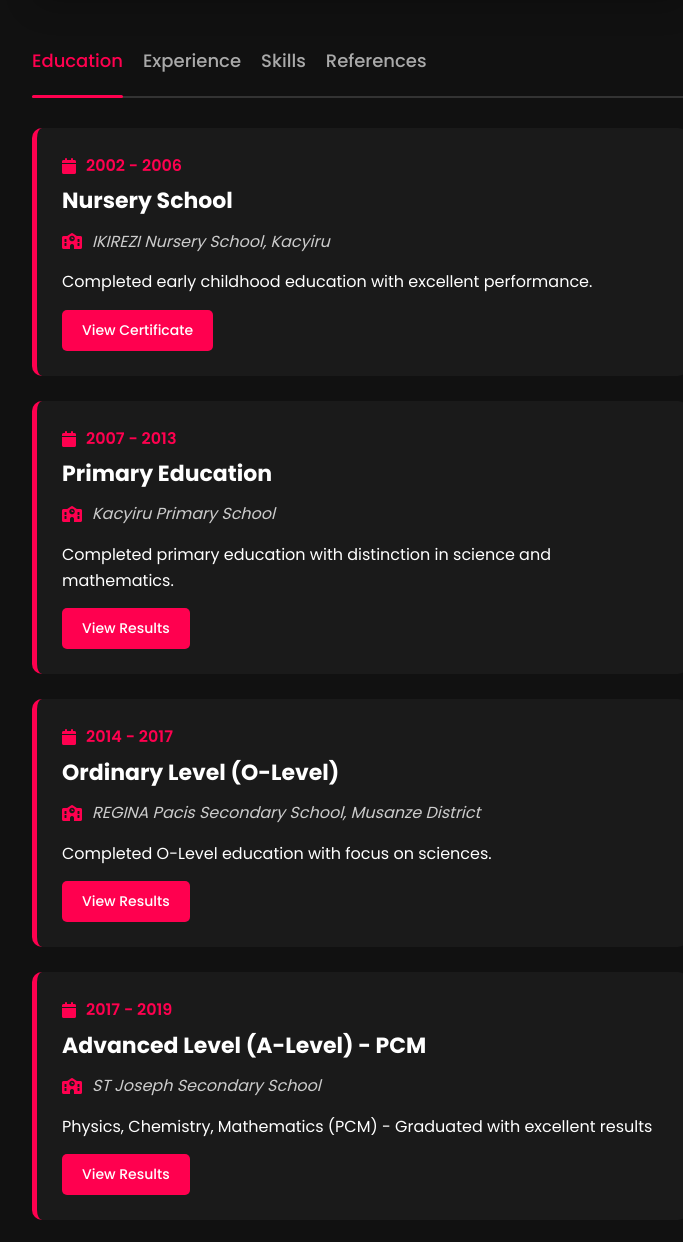
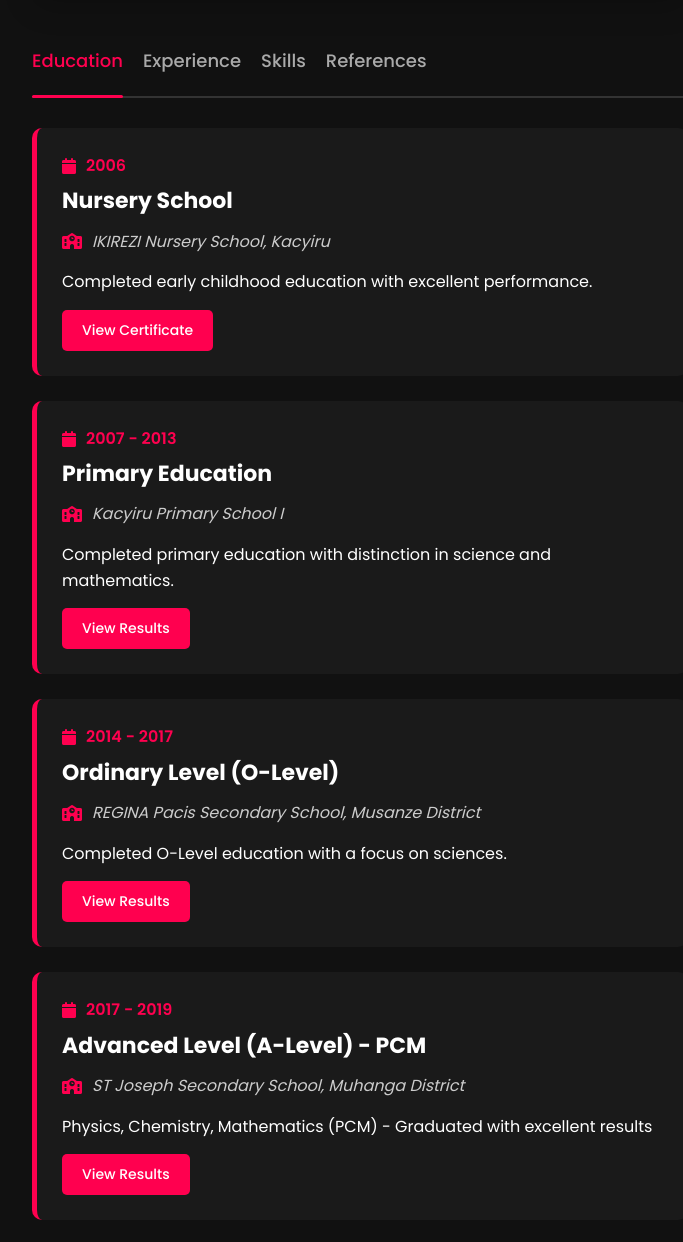
Before and after one commit to Byiringiro24/My-Portfolio, a plain HTML site: page index.html in a window 1280 px wide. Shown: the part 1415-2657 px from the top of the page, without its empty margins (464-1147 px from the left). Drawn offline with Linux system fonts and the light colour scheme.

Commit message:
Update index.html

```diff
--- a/index.html
+++ b/index.html
@@ -1403,7 +1403,7 @@
                     <!-- EDUCATION TAB -->
                     <div class="tab-contents active-tab" id="education">
                         <div class="education-item">
-                            <div class="education-date"><i class="fas fa-calendar"></i> 2002 - 2006</div>
+                            <div class="education-date"><i class="fas fa-calendar"></i> 2006 </div>
                             <h3>Nursery School</h3>
                             <div class="education-location"><i class="fas fa-school"></i> IKIREZI Nursery School, Kacyiru</div>
                             <p>Completed early childhood education with excellent performance.</p>
@@ -1413,7 +1413,7 @@
                         <div class="education-item">
                             <div class="education-date"><i class="fas fa-calendar"></i> 2007 - 2013</div>
                             <h3>Primary Education</h3>
-                            <div class="education-location"><i class="fas fa-school"></i> Kacyiru Primary School</div>
+                            <div class="education-location"><i class="fas fa-school"></i> Kacyiru Primary School I </div>
                             <p>Completed primary education with distinction in science and mathematics.</p>
                             <button class="view-certificate" onclick="viewCertificate('primary')">View Results</button>
                         </div>
@@ -1422,14 +1422,14 @@
                             <div class="education-date"><i class="fas fa-calendar"></i> 2014 - 2017</div>
                             <h3>Ordinary Level (O-Level)</h3>
                             <div class="education-location"><i class="fas fa-school"></i> REGINA Pacis Secondary School, Musanze District</div>
-                            <p>Completed O-Level education with focus on sciences.</p>
+                            <p>Completed O-Level education with a focus on sciences.</p>
                             <button class="view-certificate" onclick="viewCertificate('olevel')">View Results</button>
                         </div>
 
                         <div class="education-item">
                             <div class="education-date"><i class="fas fa-calendar"></i> 2017 - 2019</div>
                             <h3>Advanced Level (A-Level) - PCM</h3>
-                            <div class="education-location"><i class="fas fa-school"></i> ST Joseph Secondary School</div>
+                            <div class="education-location"><i class="fas fa-school"></i> ST Joseph Secondary School, Muhanga District </div>
                             <p>Physics, Chemistry, Mathematics (PCM) - Graduated with excellent results</p>
                             <button class="view-certificate" onclick="viewCertificate('alevel')">View Results</button>
                         </div>
```
